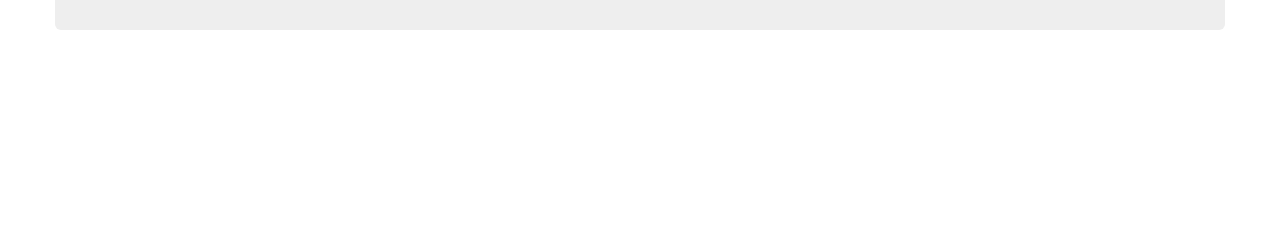
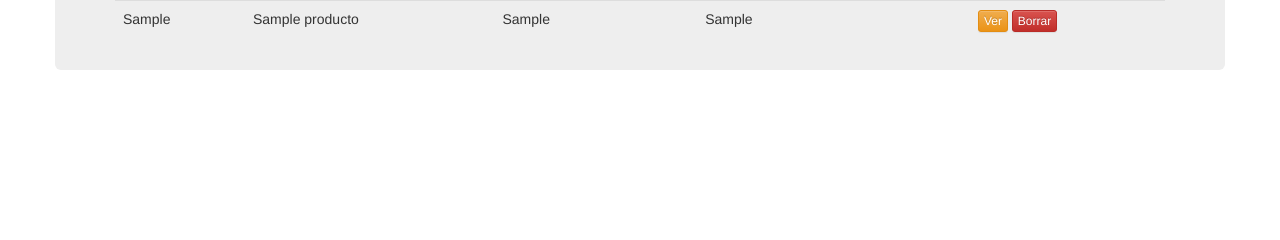
Before and after one commit to Ranset/cmcrud, a Flask app: page / in a window 1280 px wide. Shown: the part 302-542 px from the top of the page. Run offline with Flask 3, Linux system fonts and the light colour scheme; tables that the repository leaves empty hold one stand-in row (values such as "Sample post"); parts of the project's set-up code (start-up, migrations or seed data) failed here and were passed over; some libraries are stand-ins or nearby versions.

Commit message:
Agregado Endpoint Actualizar, Insertar y mostrar

```diff
--- a/main.py
+++ b/main.py
@@ -1,9 +1,9 @@
-from flask import Flask, render_template
+from flask import Flask, render_template, request, redirect, url_for, flash
 from flask_sqlalchemy import SQLAlchemy
 
 app = Flask(__name__)
 
-# @note Config ORM
+# @note - Config ORM
 app.secret_key = 'MySecretKey'
 
 app.config['SQLALCHEMY_DATABASE_URI'] = 'mysql+mysqlconnector://root:''@localhost:3306/productos'
@@ -11,12 +11,12 @@ app.config['SQLALCHEMY_TRACK_MODIFICATIONS'] = False # Si no ponemos esto nos ma
 
 db = SQLAlchemy(app)
 
-# @note Modelos
+# @note - Modelos
 class Categoria(db.Model):
     __tablename__ = 'categoria'
 
     id = db.Column(db.Integer, primary_key=True, autoincrement=True)
-    categoria = db.Column(db.String(50), nullable=False, collation='utf8mb4_general_ci')
+    categoria = db.Column(db.String(50), nullable=False)
 
     def __init__ (self, categoria) -> None:
         self.categoria = categoria
@@ -26,7 +26,7 @@ class SubCategoria(db.Model):
 
     id = db.Column(db.Integer, primary_key=True, autoincrement=True)
     padre = db.Column(db.Integer, nullable=False)
-    sub_categoria = db.Column(db.String(50), nullable=False, collation='utf8mb4_general_ci')
+    sub_categoria = db.Column(db.String(50), nullable=False)
 
     def __init__(self, padre, sub_categoria):
         self.padre = padre
@@ -36,7 +36,7 @@ class Marca(db.Model):
     __tablename__ = 'marca'
 
     id = db.Column(db.Integer, primary_key=True, autoincrement=True)
-    marca = db.Column(db.String(50), nullable=False, collation='utf8mb4_general_ci')
+    marca = db.Column(db.String(50), nullable=False)
 
     def __init__(self, marca) -> None:
         self.marca = marca
@@ -45,16 +45,16 @@ class Productos(db.Model):
     __tablename__ = 'productos'
 
     id = db.Column(db.Integer, primary_key=True, autoincrement=True)
-    sku = db.Column(db.String(50, collation='utf8mb4_general_ci'), nullable=True)
-    nombre_producto = db.Column(db.String(300, collation='utf8mb4_general_ci'), nullable=True)
+    sku = db.Column(db.String(50), nullable=True)
+    nombre_producto = db.Column(db.String(300), nullable=True)
     categoria = db.Column(db.Integer, nullable=True)
     sub_categoria = db.Column(db.Integer, nullable=True)
     marca = db.Column(db.Integer, nullable=True)
-    modelo = db.Column(db.String(50, collation='utf8mb4_general_ci'), nullable=True)
+    modelo = db.Column(db.String(50), nullable=True)
     costo_con_iva = db.Column(db.Integer, nullable=True)
     costo_sin_iva = db.Column(db.Integer, nullable=True)
 
-    def __init__(self, sku, nombre_producto, categoria, sub_categoria, marca, modelo, costo_con_iva, costo_sin_iva):
+    def __init__(self, sku: str, nombre_producto: str, categoria: int, sub_categoria: int, marca: int, modelo: str, costo_sin_iva: float, costo_con_iva: float):
         self.sku = sku
         self.nombre_producto = nombre_producto
         self.categoria = categoria
@@ -66,9 +66,76 @@ class Productos(db.Model):
 
 # FIN Modelos
 
+# @note - Endpoints
 @app.route('/')
 def index():
-    return render_template('index.html')
+    productos_con_detalle = db.session.query(
+        Productos.sku,
+        Productos.nombre_producto,
+        Categoria.categoria,
+        SubCategoria.sub_categoria,
+        Productos.marca,
+        Productos.id,
+        Productos.costo_sin_iva
+        ).\
+    join(Categoria, Productos.categoria == Categoria.id).\
+    join(SubCategoria, Productos.sub_categoria == SubCategoria.id).\
+    join(Marca, Productos.marca == Marca.id).all()
+
+    marca_campos = db.session.query(Marca.id, Marca.marca)
+
+    categoria_campos = db.session.query(Categoria.id, Categoria.categoria)
+
+    sub_categoria_campos = db.session.query(SubCategoria.id, SubCategoria.padre, SubCategoria.sub_categoria)
+
+    print(productos_con_detalle)
+
+    context = {
+        "all_data" : productos_con_detalle,
+        "marca_data" : marca_campos,
+        "categoria_data" : categoria_campos,
+        "sub_categoria_data" : sub_categoria_campos,
+    }
+
+    return render_template('index.html', **context)
+
+@app.route('/insert', methods = ['POST']) # type: ignore
+def insert():
+    if request.method == 'POST':
+
+        sku = request.form['sku']
+        nombre_producto = request.form['nombre_producto']
+        categoria = request.form['categoria']
+        sub_categoria = request.form['sub_categoria']
+        marca = request.form['marca']
+        modelo = request.form['modelo']
+        costo_sin_iva = request.form['costo_sin_iva']
+        costo_con_iva = costo_sin_iva * 1.16
+
+        my_data = Productos(sku, nombre_producto, categoria, sub_categoria, marca, modelo, costo_sin_iva, costo_con_iva)
+        db.session.add(my_data)
+        db.session.commit()
+
+        flash('Producto insertado en la base de datos') # Mensaje flask insertar
+
+        return redirect(url_for('index'))
+
+@app.route('/update', methods = ['GET','POST']) # type: ignore
+def update():
+    if request.method == 'POST':
+        my_data = Productos.query.get(request.form.get('id')) # Se puede obtener también con get
+
+        my_data.name = request.form['nombre_producto']
+        my_data.email = request.form['email']
+        my_data.phone = request.form['phone']
+
+        db.session.commit()
+
+        flash('Producto actualizado')
+
+        return redirect(url_for('index'))
+
+# FIN Endpoints
 
 if __name__ == '__main__':
     app.run(debug=True)
--- a/templates/base.html
+++ b/templates/base.html
@@ -1,5 +1,5 @@
 <!DOCTYPE html>
-<html lang="en">
+<html lang="es">
 <head>
     <meta charset="UTF-8">
     <meta http-equiv="X-UA-Compatible" content="IE=edge">
--- a/templates/header.html
+++ b/templates/header.html
@@ -1,7 +1,7 @@
 {% extends "base.html" %}
 
 {% block title %}
-    Flask CRUD
+    CM Productos
 {% endblock %}
 
 {% block body %}
--- a/templates/index.html
+++ b/templates/index.html
@@ -12,7 +12,7 @@
                 <div class="jumbotron p-3">
                     <h2>Gestión de <b>Productos</b> <button type="button" class="btn btn-success float-right" data-toggle="modal" data-target="#mymodal">Agregar Productos</button></h2>
 
-                    <!-- Successful Employee added message -->
+                    <!-- Mensaje de producto agregado -->
                     {% with messages = get_flashed_messages()  %}
 
                         {% if messages %}
@@ -41,46 +41,68 @@
                         {% for row in all_data %}
 
                         <tr>
-                            <td>{{row.id}}</td>
-                            <td>{{row.name}}</td>
-                            <td>{{row.email}}</td>
-                            <td>{{row.phone}}</td>
+                            <td>{{row.sku}}</td>
+                            <td>{{row.nombre_producto}}</td>
+                            <td>{{row.categoria}}</td>
+                            <td>{{row.sub_categoria}}</td>
                             <td>
-                                <a href="" class="btn btn-warning btn-xs" data-toggle="modal" data-target="#modaledit{{row.id}}">Edit</a>
-                                <a href="/delete/{{row.id}}" class="btn btn-danger btn-xs" onclick="return confirm('Are you sure to delete?')">Delete</a>
+                                <a href="" class="btn btn-warning btn-xs" data-toggle="modal" data-target="#modaledit{{row.id}}">Ver</a>
+                                <a href="/delete/{{row.id}}" class="btn btn-danger btn-xs" onclick="return confirm('¿Está seguro de Borrar el producto?')">Borrar</a>
                             </td>
                         </tr>
 
-                <!-- Modal Edit Employee -->
+                <!-- @note - Modal Edit Products -->
                 <div id="modaledit{{row.id}}" class="modal fade" role="dialog">
                     <div class="modal-dialog">
                         <div class="modal-content">
                             <div class="modal-header">
-                                <h4 class="modal-title">Update Information</h4>
+                                <h4 class="modal-title">Actualizar Información</h4>
                             </div>
                             <div class="modal-body">
                                 <form action="{{ url_for('update' ) }}" method="post">
                                     <div class="form-group">
-                                        <label>Name:</label>
+                                        <label>Producto:</label>
                                         <input type="hidden" name="id" value="{{row.id}}">
-                                        <input type="text" name="name" value="{{row.name}}" class="form-control">
+                                        <input type="text" name="nombre_producto" value="{{row.nombre_producto}}" class="form-control">
                                     </div>
                                     <div class="form-group">
-                                        <label>Email:</label>
-                                        <input type="email" name="email" value="{{row.email}}" class="form-control">
+                                        <label>SKU:</label>
+                                        <input type="text" name="sku" value="{{row.sku}}" class="form-control">
                                     </div>
                                     <div class="form-group">
-                                        <label>Phone:</label>
-                                        <input type="number" name="phone" value="{{row.phone}}" class="form-control">
+                                        <label>Marca:</label>
+                                        <select>
+                                            {% for marca in marca_data %}
+                                                <option value=marca.id>{{marca.marca}}</option>
+                                            {% endfor %}
+                                        </select>
                                     </div>
                                     <div class="form-group">
-                                        <button type="submit" class="btn btn-primary">Update</button>
+                                        <label>Categoría:</label>
+                                        <select>
+                                            {% for categoria in categoria_data %}
+                                                <optgroup label="{{categoria.categoria}}">
+                                                    {% for sub_categoria in sub_categoria_data %}
+                                                        {% if sub_categoria.padre == categoria.id %}
+                                                            <option value="{{categoria.id}}-{{sub_categoria.id}}">{{sub_categoria.sub_categoria}}</option>
+                                                        {% endif %}
+                                                    {% endfor %}
+                                                </optgroup>
+                                            {% endfor %}
+                                        </select>
+                                    </div>
+                                    <div class="form-group">
+                                        <label>Costo sin IVA:</label>
+                                        <input type="number" name="costo_sin_iva" value="{{row.costo_sin_iva}}" class="form-control">
+                                    </div>
+                                    <div class="form-group">
+                                        <button type="submit" class="btn btn-primary">Actualizar</button>
                                     </div>
 
                                 </form>
                             </div>
                             <div class="modal-footer">
-                                <button class="btn btn-secondary" data-dismiss="modal">Close</button>
+                                <button class="btn btn-secondary" data-dismiss="modal">Cerrar</button>
                             </div>
                         </div>
                     </div>
```
Also changed, not shown: 1 other file.
